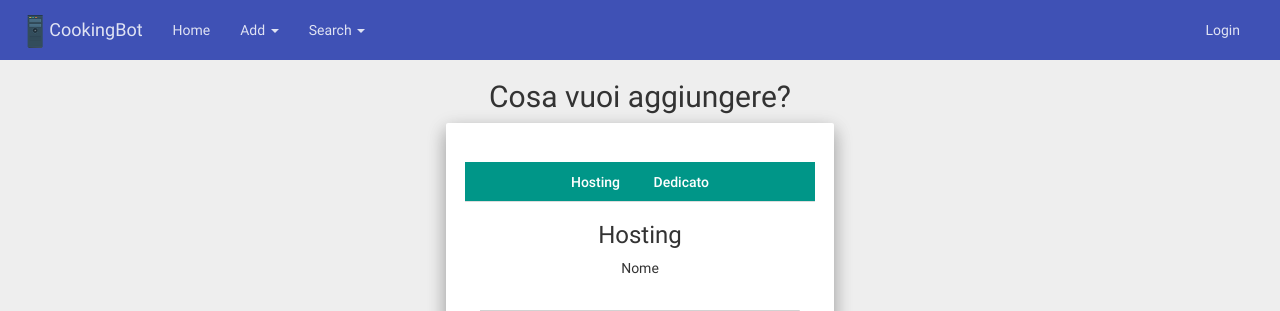
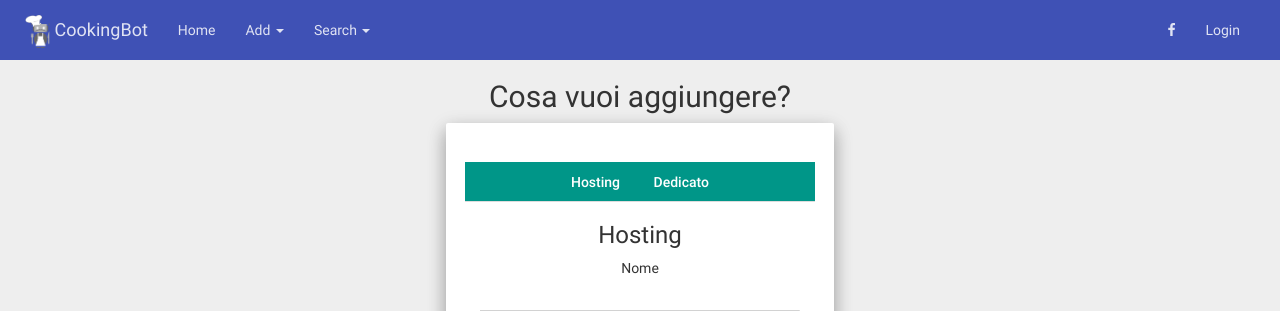
Before and after one commit to RosarioDiFlorio/Cookingbot, a PHP site: page /CookingBot/aggiungi.php in a window 1280 px wide. Shown: the top 311 px of the page. Run offline with PHP 8.4, Linux system fonts and the light colour scheme; some libraries are stand-ins or nearby versions.

Commit message:
Top bar e logo

```diff
--- a/components/topbar.php
+++ b/components/topbar.php
@@ -5,6 +5,8 @@
 ?>
 <html>
 <head>
+  <link rel="stylesheet" href="https://maxcdn.bootstrapcdn.com/font-awesome/4.5.0/css/font-awesome.min.css">
+
 <link href="css/topbar.css" rel="stylesheet">
 </head>
 <!-- Topbar -->
@@ -17,7 +19,7 @@
         <span class="icon-bar"></span>
         <span class="icon-bar"></span>
       </button>
-      <a class="navbar-brand" href="index.php"> <img src="img/grimini.png" alt="Logo GRI" /> CookingBot</a>
+      <a class="navbar-brand" href="index.php"> <img src="img/cookingbot.png" alt="Logo GRI" /> CookingBot</a>
     </div>
     <div id="navbar" class="collapse navbar-collapse">
       <ul class="nav navbar-nav">
@@ -45,8 +47,11 @@
         </li>
 
 
+
         </ul>
       <ul class="nav navbar-nav navbar-right">
+         <li><a href="http://www.facebook.com/cookingbot" target="_blank"><i class="fa fa-facebook"></i></a></li>
+
         <?php if($loggedin) { ?>
           <li class="dropdown">
             <a href="#" class="dropdown-toggle" data-toggle="dropdown" role="button" aria-expanded="false"><?php echo $_SESSION['email']; ?><span class="caret"></span></a>
--- a/css/login.css
+++ b/css/login.css
@@ -9,4 +9,10 @@ body {
 }
 .row.text-center img {
     display: inline-block;
+    height: 200px;
 }
+
+i {
+	size:10px;
+
+}
--- a/getRecipes.php
+++ b/getRecipes.php
@@ -49,7 +49,7 @@
          Occasion Filter<input type="text" id="occasion">
          Course Filter<input type="text" id="course">
 	<br>
-  <input type="radio" name="lang" value="en" > En
+  <input type="radio" name="lang" value="en" checked> En
                <input type="radio" name="lang" value="it" > It
 <div class="container text-center"  id="wordss">
         <div class="bs-component well"   >
```
Also changed, not shown: img/cookingbot.png (added), img/grimini.png (deleted), img/logo.png, img/logo1.png (added), img/recipes/cookingbot.png (added).
